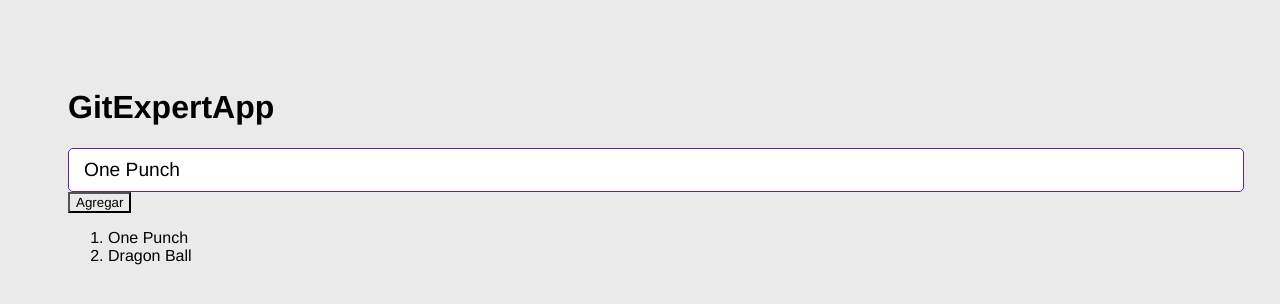
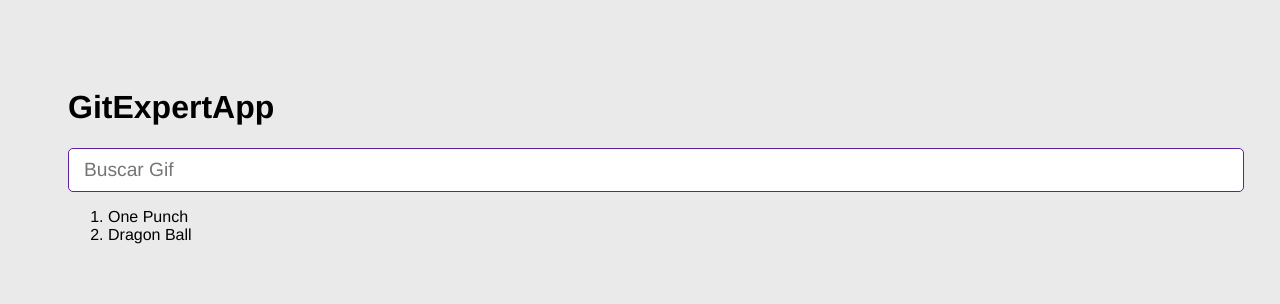
Before and after one commit to Igte312/04-gif-expert-app, a React (Vite) app: page / in a window 1280 px wide. Shown: the top 304 px of the page. Built offline with nearby package versions, Linux system fonts and the light colour scheme.

Commit message:
conexion api gif

```diff
--- a/src/GifExpertApp.jsx
+++ b/src/GifExpertApp.jsx
@@ -5,9 +5,9 @@
 
     const [categories, setCategories] = useState(['One Punch','Dragon Ball']);
 
-    const onAddCategory = ( nuevaCategoria ) => {
-
-        setCategories([ nuevaCategoria, ...categories ]);
+    const onAddCategory = ( newCategory ) => {
+        console.log(newCategory);
+        //setCategories([ newCategory, ...categories ]);
 
     }
 
@@ -18,11 +18,13 @@
             <h1>GitExpertApp</h1>
 
             {/* // input */}
-            <AddCategory />
+            <AddCategory
+            // setCategories={ setCategories }
+                onNewCategory={ (value) => onAddCategory( value ) }
+            />
 
             {/* // listado gif */}
 
-            <button onClick={() => onAddCategory('hola')}>Agregar</button>
             <ol>
                 {
                 categories.map(category => {
--- a/src/components/AddCategory.jsx
+++ b/src/components/AddCategory.jsx
@@ -1,23 +1,26 @@
 import { useState } from "react"
 
 
-export const AddCategory = () => {
+export const AddCategory = ({ onNewCategory }) => {
 
-    const [inputValue, setInputValue] = useState('One Punch')
+    const [inputValue, setInputValue] = useState('')
 
     const onImputChange = ({ target }) => {
-
         setInputValue(target.value);
-
+        console.log(target.value)
     }
 
-    const onSubmit = ( event ) =>{
+    const onSubmit = (event) => {
         event.preventDefault();
-        console.log(inputValue);
+        if (inputValue.trim().length <= 1) return;
+
+        //setCategories(categories => [inputValue, ...categories]);
+        onNewCategory( inputValue.trim() );
+        setInputValue('');
     }
 
     return (
-        <form onSubmit={ (event) => onSubmit(event) }>
+        <form onSubmit={ onSubmit }>
             <input
                 type="text"
                 placeholder="Buscar Gif"
```
